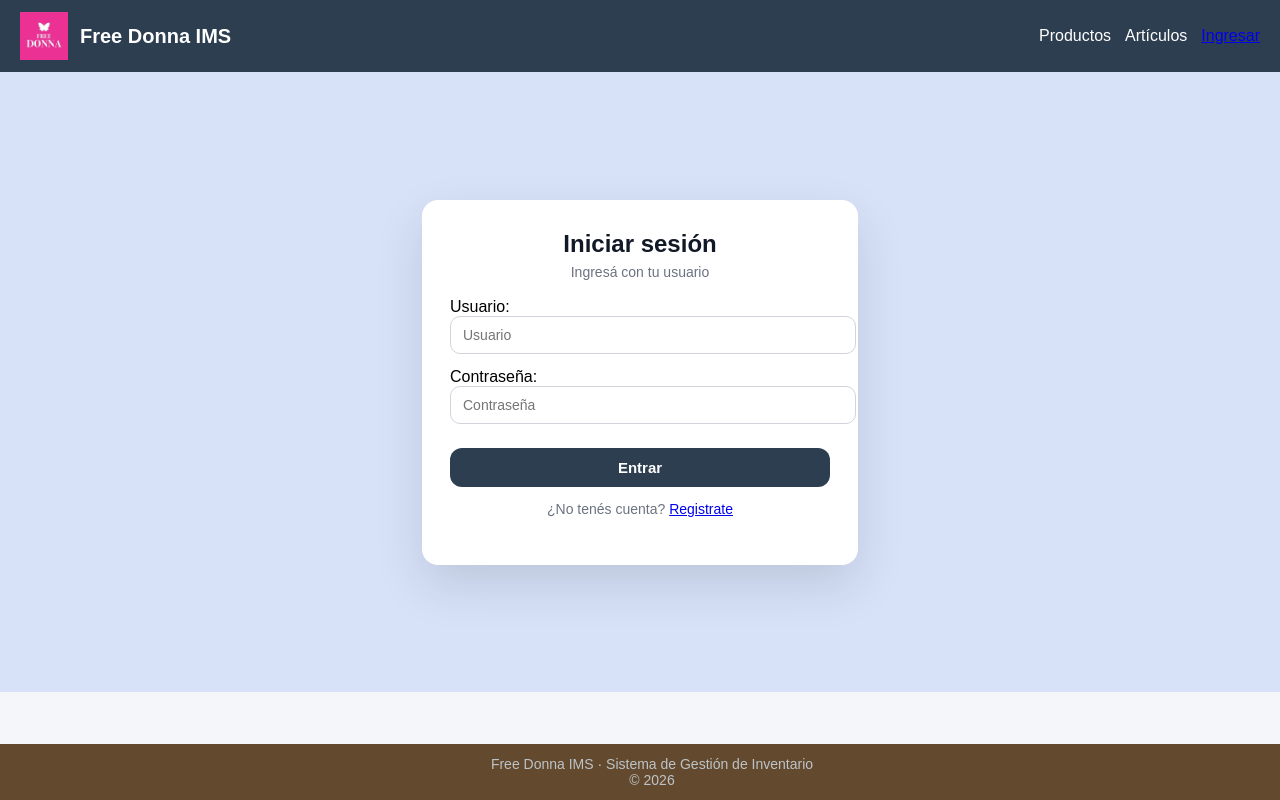
After one commit to joacodores/free_donna_IMS, a Django app: page /login/ in a window 1280 px wide. The commit adds this page. Run offline with Django 5.2, Linux system fonts and the light colour scheme.

Commit message:
login logout

```diff
--- a/free_donna_IMS/inventory/forms.py
+++ b/free_donna_IMS/inventory/forms.py
@@ -8,3 +8,21 @@ class UserRegisterForm(UserCreationForm):
     class Meta:
         model = User
         fields = ['username', 'email', 'password1', 'password2']
+
+
+class UserLoginForm(forms.Form):
+    username = forms.CharField(
+        label="Usuario",
+        widget=forms.TextInput(attrs={
+            "class": "auth-input",
+            "placeholder": "Usuario"
+        })
+    )
+
+    password = forms.CharField(
+        label="Contraseña",
+        widget=forms.PasswordInput(attrs={
+            "class": "auth-input",
+            "placeholder": "Contraseña"
+        })
+    )
--- a/free_donna_IMS/inventory/templates/inventory/base.html
+++ b/free_donna_IMS/inventory/templates/inventory/base.html
@@ -44,7 +44,11 @@
   <nav style="display:flex; gap:14px; flex-wrap:wrap;">
     <a href="{% url 'inventory:producto_list' %}" style="color:white; text-decoration:none;">Productos</a>
     <a href="#" style="color:white; text-decoration:none;">Artículos</a>
-    <a href="#" style="color:white; text-decoration:none;">Movimientos</a>
+    {% if request.user.is_authenticated %}
+      <a href="{% url 'inventory:logout' %}">Salir</a>
+    {% else %}
+      <a href="{% url 'inventory:login' %}">Ingresar</a>
+    {% endif %}
   </nav>
 </header>
 
--- /dev/null
+++ b/free_donna_IMS/inventory/templates/inventory/login.html
@@ -0,0 +1,32 @@
+{% extends "inventory/base.html" %}
+{% load static %}
+
+{% block title %}Iniciar sesión{% endblock %}
+
+{% block content %}
+<div class="auth-wrapper">
+  <div class="auth-card">
+    <h2 class="auth-title">Iniciar sesión</h2>
+    <p class="auth-subtitle">Ingresá con tu usuario</p>
+
+    {% if form.errors %}
+      <div class="auth-errors">
+        {% for error in form.non_field_errors %}
+          <p>{{ error }}</p>
+        {% endfor %}
+      </div>
+    {% endif %}
+
+    <form method="post" class="auth-form">
+      {% csrf_token %}
+      {{ form.as_p }}
+      <button type="submit" class="btn-auth">Entrar</button>
+    </form>
+
+    <p class="auth-subtitle" style="margin-top:14px;">
+      ¿No tenés cuenta?
+      <a href="{% url 'inventory:signup' %}">Registrate</a>
+    </p>
+  </div>
+</div>
+{% endblock %}
--- a/free_donna_IMS/inventory/urls.py
+++ b/free_donna_IMS/inventory/urls.py
@@ -6,6 +6,8 @@ app_name = "inventory"
 urlpatterns = [
     path("", views.home, name="index"),
     path("signup/", views.SignUpView.as_view(), name="signup"),
+    path("login/", views.LoginView.as_view(), name="login"),
+    path("logout/", views.LogoutView.as_view(), name="logout"),
     path("productos/", views.productos, name="producto_list"),
     path("articulos/", views.articulos, name="articulos"),
     path("productos/nuevo/", views.ProductoCreateView.as_view(), name="producto_create"),
--- a/free_donna_IMS/inventory/views.py
+++ b/free_donna_IMS/inventory/views.py
@@ -3,8 +3,8 @@ from django.urls import reverse_lazy
 from django.views.generic import ListView, DetailView, CreateView, UpdateView, View
 from django.shortcuts import redirect
 from .models import Producto, Articulo
-from .forms import UserRegisterForm
-from django.contrib.auth import authenticate, login
+from .forms import UserLoginForm, UserRegisterForm
+from django.contrib.auth import authenticate, login, logout
 
 def home(request):
     return render(request, "inventory/base.html")
@@ -24,6 +24,31 @@ class SignUpView(View):
             return redirect("inventory:producto_list")
         return render(request, "inventory/signup.html", {"form": form})
 
+class LoginView(View):
+    def get(self, request):
+        if request.user.is_authenticated:
+            return redirect("inventory:producto_list")
+        form = UserLoginForm()
+        return render(request, "inventory/login.html", {"form": form})
+
+    def post(self, request):
+        form = UserLoginForm(request.POST)
+        if form.is_valid():
+            user = authenticate(
+                request,
+                username=form.cleaned_data['username'],
+                password=form.cleaned_data['password'])
+            if user is not None:
+                login(request, user)
+                return redirect("inventory:producto_list")
+            else:
+                form.add_error(None, "Credenciales inválidas")
+        return render(request, "inventory/login.html", {"form": form})
+
+class LogoutView(View):
+    def get(self, request):
+        logout(request)
+        return redirect("inventory:login")
 
 def productos(request):
     prods = Producto.objects.all()
```
